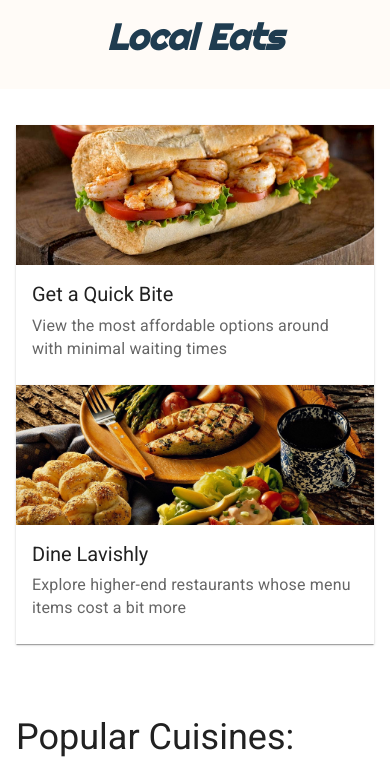
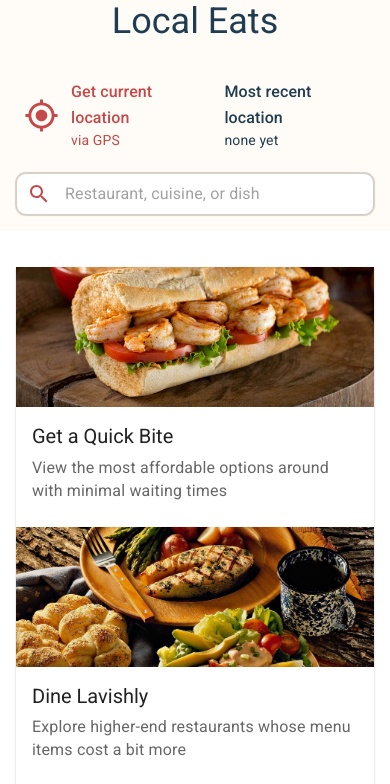
Before and after one commit to JasonXB/local-eats, a Next.js app: page / in a window 390 px wide. Shown: the top 784 px of the page. Built offline with nearby package versions, Linux system fonts and the light colour scheme.

Commit message:
Fixed visual bug with the MUI drop down menu on the desktop searchbar

```diff
--- a/src/custom-components/Searchbar/SearchbarDesktop.js
+++ b/src/custom-components/Searchbar/SearchbarDesktop.js
@@ -20,7 +20,7 @@ export default function SearchbarDesktop() {
   const [desktopMSG, setDesktopMSG]= useState("Pick a location")
   const getNewLocation = async function (event) {
     // Use Search as an achor element for any menus that spawn underneath (alert: may have removed it permanently)
-    setAnchorEl(event.currentTarget.closest("div"));
+    setAnchorEl(event.currentTarget.closest("div.anchor_point"));
     setArrowIcon(<ArrowDropUpIcon fontSize="large" />);
 
     // const coordinates = await detectLocation();
@@ -39,7 +39,7 @@ export default function SearchbarDesktop() {
   };
 
   return (
-    <Search>
+    <Search className="anchor_point">
       <Button sx={styles.menuButton} color="secondary" onClick={getNewLocation}>
         <LocationOnIcon />
         <Typography variant="p" sx={styles.location} align="left">
@@ -57,25 +57,25 @@ export default function SearchbarDesktop() {
       >
         <MenuItem sx={{ display: "flex", p: 1.75 }}>
           <GpsFixedIcon color="secondary" />
-          <Typography
+          <Button
             color="secondary"
             onClick={getNewLocation}
             align="left"
             sx={{ ml: 1 }}
           >
             Detect current location
-          </Typography>
+          </Button>
         </MenuItem>
         <MenuItem sx={{ display: "flex", p: 1.75 }}>
           <PublicIcon color="secondary" sx={{ mt: "-4px" }} />
-          <Typography
+          <Button
             color="secondary"
             onClick={getNewLocation}
             align="left"
             sx={{ ml: 1 }}
           >
             Pick any country
-          </Typography>
+          </Button>
         </MenuItem>
         {/* <Box>
           <Divider sx={{ mb: 3 }} />
--- a/src/custom-components/Searchbar/SearchbarMobile.js
+++ b/src/custom-components/Searchbar/SearchbarMobile.js
@@ -1,9 +1,113 @@
-import React from 'react'
+import React, { useState, useRef } from "react";
+import { useLocationContext } from "../../state-management/locationContext";
+//  prettier-ignore
+import { Typography, Button, Box, Stack, InputBase, Menu, MenuItem } from "@mui/material";
+import { styled, alpha } from "@mui/material/styles";
+import SearchIcon from "@mui/icons-material/Search";
+import LocationOnIcon from "@mui/icons-material/LocationOn";
+import ArrowDropDownIcon from "@mui/icons-material/ArrowDropDown";
+import GpsFixedIcon from "@mui/icons-material/GpsFixed";
+import IconButton from "@mui/material/IconButton";
+import ArrowDropUpIcon from "@mui/icons-material/ArrowDropUp";
+import PublicIcon from "@mui/icons-material/Public";
+import DeleteIcon from "@mui/icons-material/Delete";
+import { mix } from "../../../styles/styleMixins";
+export default function SearchbarMobile() {
+  const { detectLocation, locationObj } = useLocationContext();
+  let mobileSearchbarMSG;
+  if (!locationObj) mobileSearchbarMSG = "none yet";
+  else mobileSearchbarMSG = locationObj.locationString;
+  return (
+    <>
+      <Box sx={mobileStyles.boxParent}>
+        <Button sx={mobileStyles.locationBtn} onClick={detectLocation}>
+          <GpsFixedIcon fontSize="large" color="secondary" sx={{ mr: 1.5 }} />
+          <Stack sx={{ mr: 1.5 }}>
+            <Typography
+              color="secondary"
+              variant="h6"
+              sx={{ fontSize: "1rem" }}
+              component="p"
+            >
+              Get current location
+            </Typography>
+            <Typography
+              color="secondary"
+              sx={{ fontSize: "0.875rem" }}
+              align="left"
+            >
+              via GPS
+            </Typography>
+          </Stack>
+        </Button>
+        <Box sx={{ ...mix.flexRow }}>
+          <Stack sx={{ mr: 1 }}>
+            <Typography
+              variant="h6"
+              sx={{ fontSize: "1rem" }}
+              component="p"
+              color="primary"
+            >
+              Most recent location
+            </Typography>
+            <Typography color="primary" sx={{ fontSize: "0.875rem" }}>
+              {mobileSearchbarMSG}
+            </Typography>
+          </Stack>
+        </Box>
+      </Box>
+      <Box sx={mobileStyles.searchbar}>
+        <SearchIcon sx={{ mx: 1.25 }} color="secondary" />
+        <InputBase
+          sx={{ ml: 1, flex: 1, p: 0.5 }}
+          placeholder="Restaurant, cuisine, or dish"
+        />
+      </Box>{" "}
+    </>
+  );
+}
 
-export default function SearchbarMobile() {
-  return (
-    <div>
-
-    </div>
-  )
-}
+const mobileStyles = {
+  stackContainer: (theme) => {
+    return {
+      m: 0,
+      background: "#fffbf7", // apply gray background for mobile onlinr
+      [theme.breakpoints.up("sm")]: {
+        display: "none",
+      },
+    };
+  },
+  title: {
+    ...mix.titleFont,
+    ...mix.regMargin("mt"),
+  },
+  boxParent: {
+    ...mix.flexRow,
+    ...mix.regMargin("!bottom"),
+    marginTop: 0,
+    justifyContent: "space-between",
+    borderRadius: "10px",
+  },
+  locationBtn: {
+    ...mix.flexRow,
+    m: 0,
+    textTransform: "none", // disables all caps in button
+    "&:hover": {
+      cursor: "pointer",
+    },
+    "& .MuiTypography-root": {
+      textAlign: "start",
+    },
+  },
+  searchbar: {
+    display: "flex",
+    bgcolor: "white",
+    alignItems: "center",
+    border: "1px solid #D6CFC7",
+    borderRadius: "10px",
+    boxShadow: "0 0 1px 1px #D6CFC7",
+    mt: 0,
+    ...mix.regMargin("m"),
+    "& .MuiInputBase-root": { ml: 0 },
+  },
+};
--- a/src/page-blocks/home/MissionStatement.js
+++ b/src/page-blocks/home/MissionStatement.js
@@ -1,16 +1,12 @@
+import SearchbarMobile from "../../custom-components/Searchbar/SearchbarMobile";
 //  prettier-ignore
 import { Typography, Box, Stack, Button, InputBase, Menu, MenuItem,} from "@mui/material";
-import SearchIcon from "@mui/icons-material/Search";
-import GpsFixedIcon from "@mui/icons-material/GpsFixed";
 import { mix } from "../../../styles/styleMixins";
 import SearchbarDesktop from "../../custom-components/Searchbar/SearchbarDesktop";
 import { useLocationContext } from "../../state-management/locationContext";
+
 export default function Home() {
   const { locationObj, detectLocation } = useLocationContext();
-  // Decide on what message to show on the searchbar based on saved location data on LocalStorage
-  let mobileSearchbarMSG;
-  if(!locationObj) mobileSearchbarMSG= "none yet"
-  else mobileSearchbarMSG= locationObj.locationString
 
   return (
     <>
@@ -25,50 +21,7 @@ export default function Home() {
         >
           Local Eats
         </Typography>
-        {/* <Box sx={mobileStyles.boxParent}>
-          <Button sx={mobileStyles.locationBtn} onClick={detectLocation}>
-            <GpsFixedIcon fontSize="large" color="secondary" sx={{ mr: 1.5 }} />
-            <Stack sx={{ mr: 1.5 }}>
-              <Typography
-                color="secondary"
-                variant="h6"
-                sx={{ fontSize: "1rem" }}
-                component="p"
-              >
-                Get current location
-              </Typography>
-              <Typography
-                color="secondary"
-                sx={{ fontSize: "0.875rem" }}
-                align="left"
-              >
-                via GPS
-              </Typography>
-            </Stack>
-          </Button>
-          <Box sx={{ ...mix.flexRow }}>
-            <Stack sx={{ mr: 1 }}>
-              <Typography
-                variant="h6"
-                sx={{ fontSize: "1rem" }}
-                component="p"
-                color="primary"
-              >
-                Most recent location
-              </Typography>
-              <Typography color="primary" sx={{ fontSize: "0.875rem" }}>
-                {mobileSearchbarMSG}
-              </Typography>
-            </Stack>
-          </Box>
-        </Box>
-        <Box sx={mobileStyles.searchbar}>
-          <SearchIcon sx={{ mx: 1.25 }} color="secondary" />
-          <InputBase
-            sx={{ ml: 1, flex: 1, p: 0.5 }}
-            placeholder="Restaurant, cuisine, or dish"
-          />
-        </Box> */}
+        <SearchbarMobile/>
       </Stack>
       {/* THE FOLLOWING IS ONLY VISIBLE ON SCREENS PAST THE sm BREAKPOINT */}
       <Box component="section" sx={desktopStyles.cuisineIMG}>
@@ -88,7 +41,6 @@ export default function Home() {
           sx={desktopStyles.tagline}
         >
           Discover the best restaurants, cafés, and bars
-          {/* <br /> and bars in your area */}
         </Typography>
         <SearchbarDesktop />
       </Box>
@@ -106,40 +58,7 @@ const mobileStyles = {
       },
     };
   },
-  title: {
-    ...mix.titleFont,
-    ...mix.regMargin("mt"),
-  },
-  boxParent: {
-    ...mix.flexRow,
-    ...mix.regMargin("!bottom"),
-    marginTop: 0,
-    justifyContent: "space-between",
-    borderRadius: "10px",
-  },
-  locationBtn: {
-    ...mix.flexRow,
-    m: 0,
-    textTransform: "none", // disables all caps in button
-    "&:hover": {
-      cursor: "pointer",
-    },
-    "& .MuiTypography-root": {
-      textAlign: "start",
-    },
-  },
-  searchbar: {
-    display: "flex",
-    bgcolor: "white",
-    alignItems: "center",
-    border: "1px solid #D6CFC7",
-    borderRadius: "10px",
-    boxShadow: "0 0 1px 1px #D6CFC7",
-    mt: 0,
-    ...mix.regMargin("m"),
-    "& .MuiInputBase-root": { ml: 0 },
-  },
-};
+}
 
 const desktopStyles = {
   cuisineIMG: (theme) => {
```
